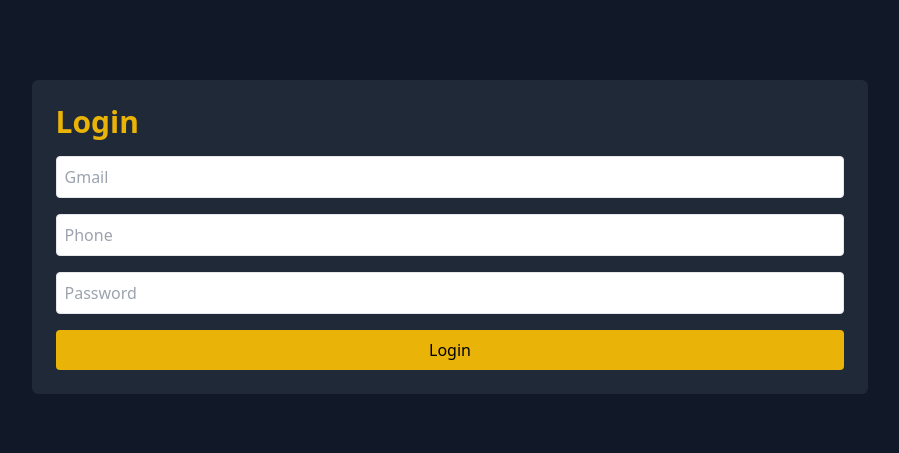
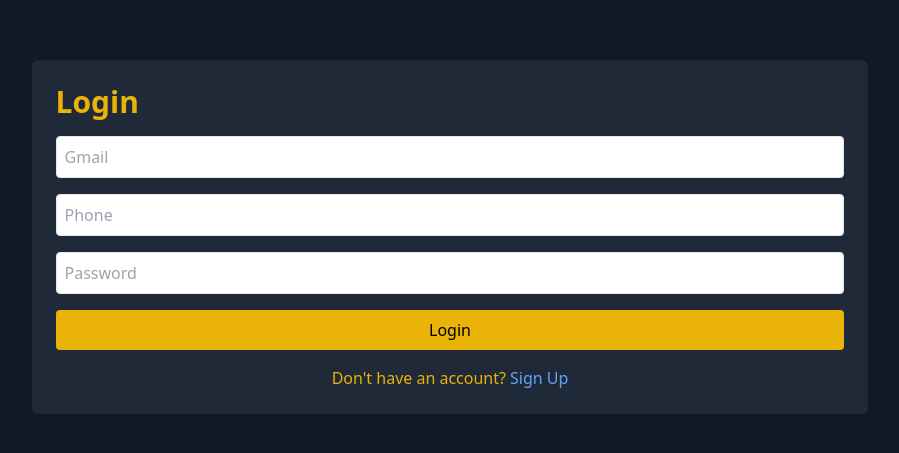
Before and after one commit to sohamlate/mindspark, a React (Create React App) app in the folder client2/: page /login in a window 1280 px wide. Shown: the part 163-616 px from the top of the page, without its empty margins (190-1089 px from the left). Built offline with nearby package versions, Linux system fonts and the light colour scheme; no server answers.

Commit message:
navigate resolve

```diff
--- a/client2/src/components/login.js
+++ b/client2/src/components/login.js
@@ -2,7 +2,7 @@ import React, { useState } from 'react';
 import axios from 'axios';
 import { useNavigate } from 'react-router-dom';
 
-const Login = ( {setUser , user} ) => {
+const Login = ({ setUser, user }) => {
   const [gmail, setGmail] = useState('');
   const [phone, setPhone] = useState('');
   const [password, setPassword] = useState('');
@@ -53,6 +53,15 @@ const Login = ( {setUser , user} ) => {
         <button type="submit" className="w-full bg-yellow-500 text-black py-2 rounded hover:bg-yellow-400">
           Login
         </button>
+        <p className="text-center mt-4">
+          Don't have an account?
+          <span
+            className="text-blue-400 cursor-pointer hover:underline ml-1"
+            onClick={() => navigate('/signup')}
+          >
+            Sign Up
+          </span>
+        </p>
       </form>
     </div>
   );
```
